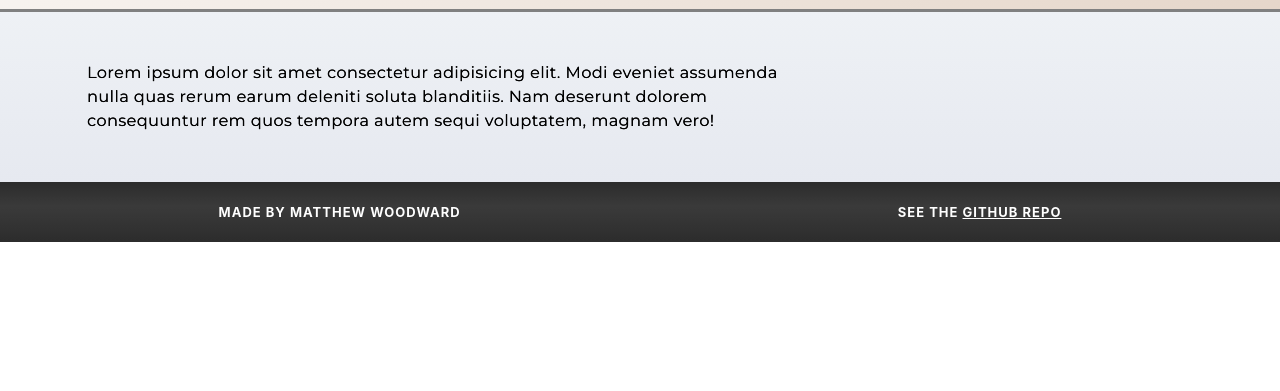
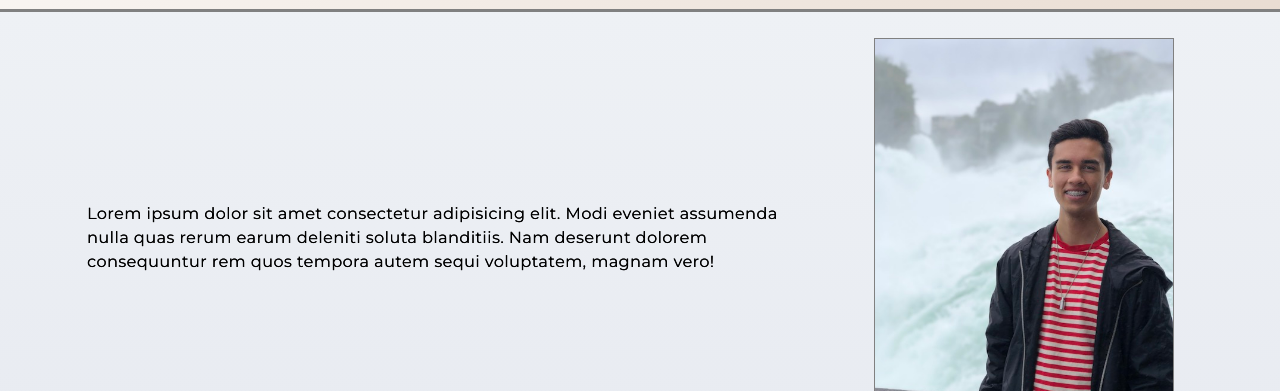
Before and after one commit to MatthewCWoodward/Personal-Site, a website: page src/about.html in a window 1280 px wide. Shown: the part 409-800 px from the top of the page. Drawn offline with Linux system fonts and the light colour scheme.

Commit message:
One possible version of about page

```diff
--- a/public/about.css
+++ b/public/about.css
@@ -144,4 +144,10 @@ footer p a {
 
 .profile-page p {
 	grid-column: 1/3;
+	align-self: center;
 }
+
+.profile-page img {
+	justify-self: center;
+	border: 1px solid grey;
+}
--- a/src/about.html
+++ b/src/about.html
@@ -37,6 +37,10 @@
 						Lorem ipsum dolor sit amet consectetur adipisicing elit. Modi eveniet assumenda nulla quas rerum earum deleniti
 						soluta blanditiis. Nam deserunt dolorem consequuntur rem quos tempora autem sequi voluptatem, magnam vero!
 					</p>
+					<img src="../public/portrait2.JPG" width="300" height="401">
+					<p>
+						Lorem ipsum dolor sit amet consectetur adipisicing elit. Perspiciatis obcaecati dicta culpa, vitae et unde voluptate commodi consectetur perferendis voluptatum voluptates asperiores aliquid rem ipsum rerum libero ipsam aliquam modi?
+					</p>
 				</div>
 			</section>
 			<footer>
```
Also changed, not shown: public/portrait2.JPG (added).
